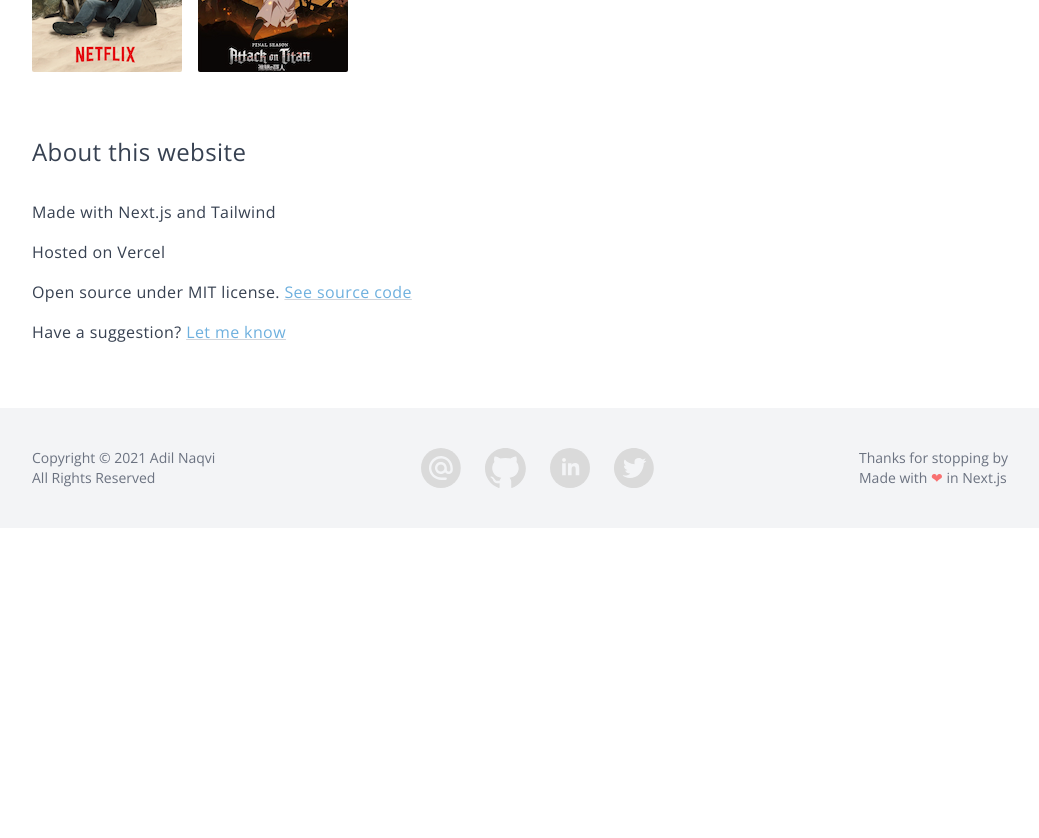
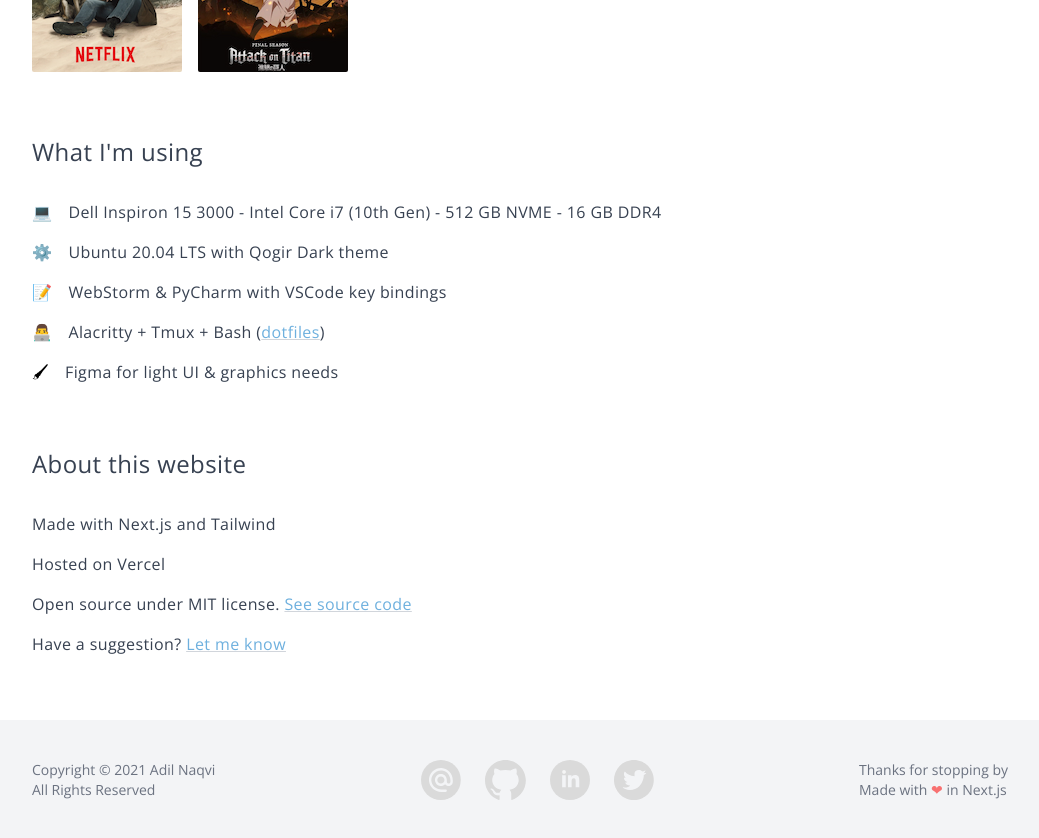
Before and after one commit to notadilnaqvi/adilnaqvi.com, a Next.js app: page /about in a window 1280 px wide. Shown: the part 920-1758 px from the top of the page, without its empty margins (120-1159 px from the left). Before the commit the page ends 1448 px from the top, so only its background shows below. Built offline with nearby package versions, Linux system fonts and the light colour scheme; no server answers.

Commit message:
feat(about): add uses section

```diff
--- a/next.config.js
+++ b/next.config.js
@@ -9,4 +9,13 @@ module.exports = withPWA({
 		disable: process.env.NODE_ENV === 'development',
 	},
 	reactStrictMode: true,
+	async redirects() {
+		return [
+			{
+				source: '/uses',
+				destination: '/about#using',
+				permanent: true,
+			},
+		];
+	},
 });
--- a/package.json
+++ b/package.json
@@ -3,7 +3,8 @@
 	"scripts": {
 		"dev": "next dev",
 		"build": "next build",
-		"start": "next start"
+		"start": "next start",
+		"lint": "next lint"
 	},
 	"dependencies": {
 		"framer-motion": "^5.5.5",
--- a/pages/about.js
+++ b/pages/about.js
@@ -32,11 +32,7 @@ function About() {
 			animate='animate'
 			className='flex flex-col pt-16 space-y-16'
 		>
-			<motion.section
-				variants={variants}
-				className='w-full'
-				id='what-am-i-upto'
-			>
+			<motion.section variants={variants} className='w-full' id='upto'>
 				<h1 className='text-2xl text-gray-700 mb-8'>
 					What I&apos;m upto
 				</h1>
@@ -47,17 +43,13 @@ function About() {
 					<LichessActivity />
 				</div>
 			</motion.section>
-			<motion.section
-				variants={variants}
-				className='w-full'
-				id='what-am-i-reading'
-			>
+			<motion.section variants={variants} className='w-full' id='reading'>
 				<h1 className='text-2xl text-gray-700 mb-8'>
 					What I&apos;m reading
 				</h1>
 				<div className='flex space-y-4'>
 					<img
-						className='rounded-sm'
+						className='rounded-sm hover:bg-red-500'
 						src='/assets/tgost.webp'
 						width='150'
 						height='200'
@@ -68,7 +60,7 @@ function About() {
 			<motion.section
 				variants={variants}
 				className='w-full'
-				id='what-am-i-watching'
+				id='watching'
 			>
 				<h1 className='text-2xl text-gray-700 mb-8'>
 					What I&apos;m watching
@@ -88,6 +80,53 @@ function About() {
 						height='200'
 						alt='Adil Naqvi'
 					/>
+				</div>
+			</motion.section>
+			<motion.section variants={variants} className='w-full' id='using'>
+				<h1 className='text-2xl text-gray-700 mb-8'>
+					What I&apos;m using
+				</h1>
+				<div className='flex flex-col space-y-4'>
+					<div className='flex items-center space-x-4'>
+						<span>&#128187;</span>
+						<p className='text-gray-700'>
+							Dell Inspiron 15 3000 - Intel Core i7 (10th Gen) -
+							512 GB NVME - 16 GB DDR4
+						</p>
+					</div>
+					<div className='flex items-center space-x-4'>
+						<span>&#9881;&#65039;</span>
+						<p className='text-gray-700'>
+							Ubuntu 20.04 LTS with Qogir Dark theme
+						</p>
+					</div>
+					<div className='flex items-center space-x-4'>
+						<span>&#128221;</span>
+						<p className='text-gray-700'>
+							WebStorm &amp; PyCharm with VSCode key bindings
+						</p>
+					</div>
+					<div className='flex items-center space-x-4'>
+						<span>&#128104;&#8205;&#128187;</span>
+						<p className='text-gray-700'>
+							Alacritty + Tmux + Bash (
+							<a
+								className='lnk'
+								href='https://github.com/notadilnaqvi/uses/tree/main/dotfiles'
+								target='_blank'
+								rel='noopener noreferrer'
+							>
+								dotfiles
+							</a>
+							)
+						</p>
+					</div>
+					<div className='flex items-center space-x-4'>
+						<span>&#128396;</span>
+						<p className='text-gray-700'>
+							Figma for light UI &amp; graphics needs
+						</p>
+					</div>
 				</div>
 			</motion.section>
 			<motion.section
```
